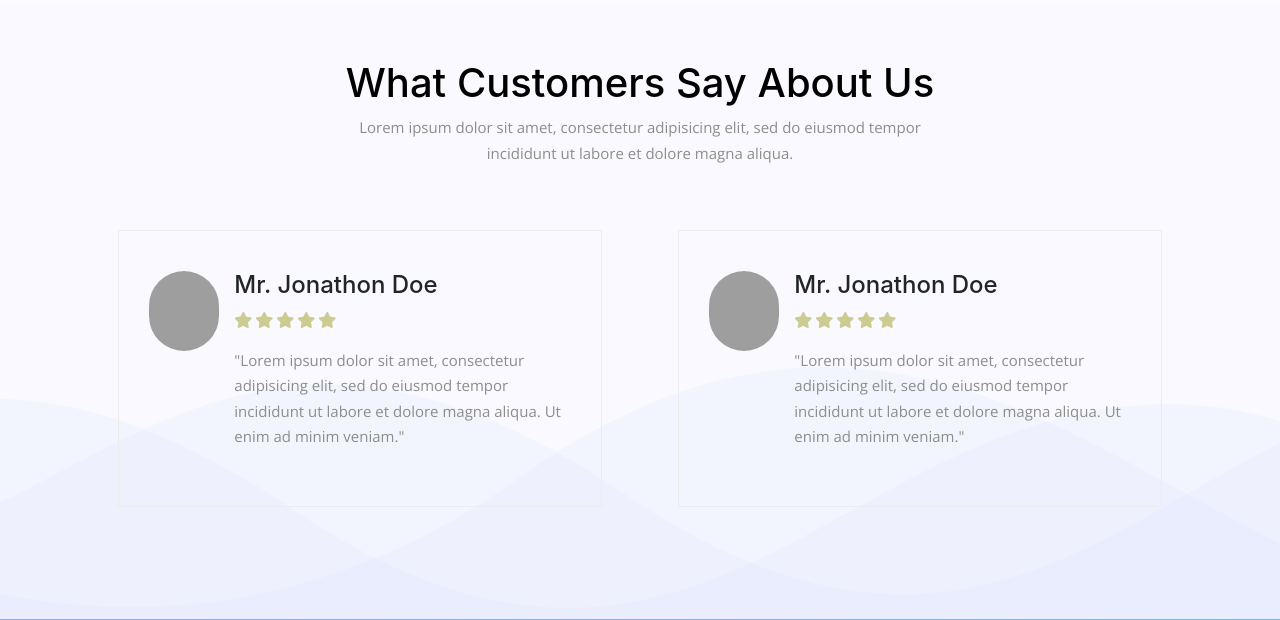
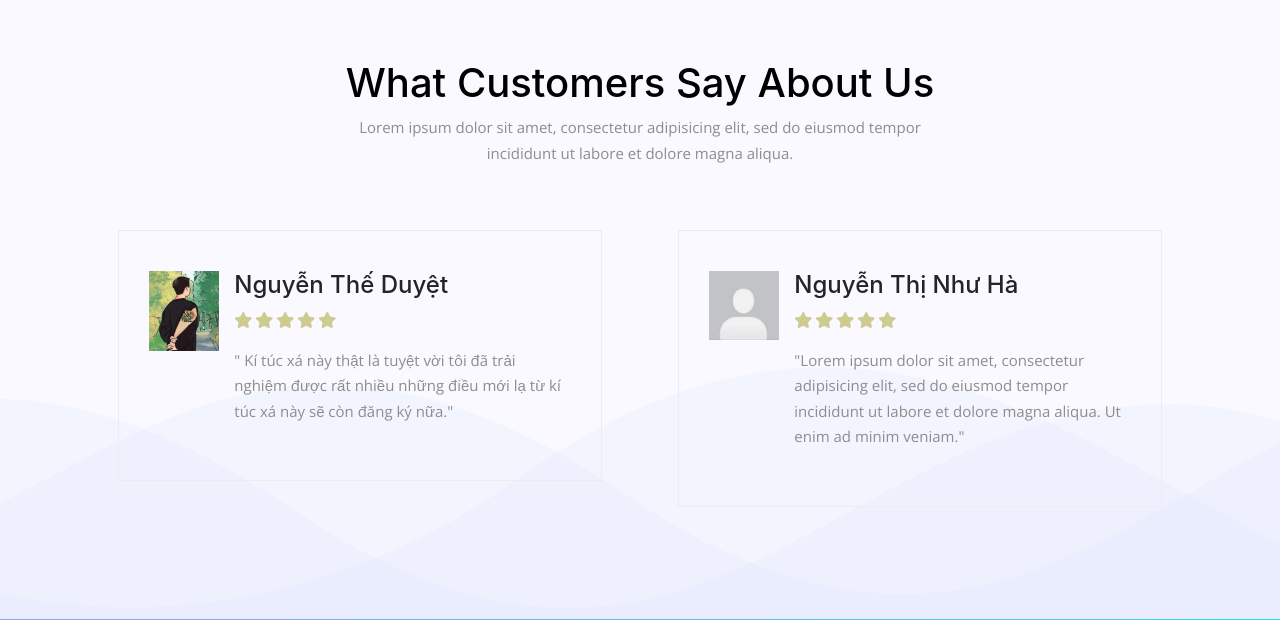
Before and after one commit to duyetnguyen-n/KTX, a PHP site: page /main.php in a window 1280 px wide. Shown: the part 3194-3814 px from the top of the page. Run offline with PHP 8.4, Linux system fonts and the light colour scheme; data comes from the database, SQL or seed files in the repository; grey boxes are pictures that could not be loaded.

```diff
--- a/assets/css/duyet-front.css
+++ b/assets/css/duyet-front.css
@@ -256,8 +256,7 @@ button.btn.butn.trial-special:hover {
 /*------*/
 /*slide6*/
 .img-boxs4 {
-    background-image: url(assets/images/1.jpg);
-    border-radius: 100px;
+    border-radius: 50%;
     max-width: 80px;
     min-height: 80px;
 }
--- a/front_end/main.php
+++ b/front_end/main.php
@@ -430,7 +430,56 @@
                             <div class="px-4 pb-3">
                                 <div class="box boxs4 row">
                                     <div class="col-3 col-md-2 no-padding">
-                                        <div class="img-boxs4 ">
+                                        <div class="img-boxs4">
+                                            <img src="../assets/img/avt1.jpg" alt="img avata" class="img-fluid">
+                                        </div>
+                                    </div>
+                                    <div class="col-9 col-md-10 pr-0">
+                                        <div class="column2-in-boxs4">
+                                            <h4>Nguyễn Thế Duyệt</h4>
+                                            <ul class="star no-padding">
+                                                <li><ic class="fa fa-star"></ic></li>
+                                                <li><ic class="fa fa-star"></ic></li>
+                                                <li><ic class="fa fa-star"></ic></li>
+                                                <li><ic class="fa fa-star"></ic></li>
+                                                <li><ic class="fa fa-star"></ic></li>
+                                            </ul>
+                                            <p class ="small-text">" Kí túc xá này thật là tuyệt vời tôi đã trải nghiệm được rất nhiều những điều mới lạ từ kí túc xá này sẽ còn đăng ký nữa."</p>
+                                        </div>
+                                    </div>
+                                </div>
+                            </div>
+                        </div>
+                        <div class="item p-4">
+                            <div class="px-4 pb-3">
+                                <div class="box boxs4 row">
+                                    <div class="col-3 col-md-2 no-padding">
+                                        <div class="img-boxs4">
+                                            <img src="../assets/img/Facebook-Avatar_3.png" alt="img avata" class="img-fluid">
+                                        </div>
+                                    </div>
+                                    <div class="col-9 col-md-10 pr-0">
+                                        <div class="column2-in-boxs4">
+                                            <h4>Nguyễn Thị Như Hà</h4>
+                                            <ul class="star no-padding">
+                                                <li><ic class="fa fa-star"></ic></li>
+                                                <li><ic class="fa fa-star"></ic></li>
+                                                <li><ic class="fa fa-star"></ic></li>
+                                                <li><ic class="fa fa-star"></ic></li>
+                                                <li><ic class="fa fa-star"></ic></li>
+                                            </ul>
+                                            <p class ="small-text">"Lorem ipsum dolor sit amet, consectetur adipisicing elit, sed do eiusmod tempor incididunt ut labore et dolore magna aliqua. Ut enim ad minim veniam."</p>
+                                        </div>
+                                    </div>
+                                </div>
+                            </div>
+                        </div>
+                        <div class="item p-4">
+                            <div class="px-4 pb-3">
+                                <div class="box boxs4 row">
+                                    <div class="col-3 col-md-2 no-padding">
+                                        <div class="img-boxs4">
+                                            <img src="../assets/img/avt1.jpg" alt="img avata" class="img-fluid">
                                         </div>
                                     </div>
                                     <div class="col-9 col-md-10 pr-0">
@@ -454,6 +503,7 @@
                                 <div class="box boxs4 row">
                                     <div class="col-3 col-md-2 no-padding">
                                         <div class="img-boxs4 ">
+                                            <img src="../assets/img/avt1.jpg" alt="img avata" class="img-fluid">
                                         </div>
                                     </div>
                                     <div class="col-9 col-md-10 pr-0">
@@ -472,82 +522,12 @@
                                 </div>
                             </div>
                         </div>
-                        <div class="item p-4">
-                            <div class="px-4 pb-3">
-                                <div class="box boxs4 row">
-                                    <div class="col-3 col-md-2 no-padding">
-                                        <div class="img-boxs4 ">
-                                        </div>
-                                    </div>
-                                    <div class="col-9 col-md-10 pr-0">
-                                        <div class="column2-in-boxs4">
-                                            <h4>Mr. Jonathon Doe</h4>
-                                            <ul class="star no-padding">
-                                                <li><ic class="fa fa-star"></ic></li>
-                                                <li><ic class="fa fa-star"></ic></li>
-                                                <li><ic class="fa fa-star"></ic></li>
-                                                <li><ic class="fa fa-star"></ic></li>
-                                                <li><ic class="fa fa-star"></ic></li>
-                                            </ul>
-                                            <p class ="small-text">"Lorem ipsum dolor sit amet, consectetur adipisicing elit, sed do eiusmod tempor incididunt ut labore et dolore magna aliqua. Ut enim ad minim veniam."</p>
-                                        </div>
-                                    </div>
-                                </div>
-                            </div>
-                        </div>
-                        <div class="item p-4">
-                            <div class="px-4 pb-3">
-                                <div class="box boxs4 row">
-                                    <div class="col-3 col-md-2 no-padding">
-                                        <div class="img-boxs4 ">
-                                        </div>
-                                    </div>
-                                    <div class="col-9 col-md-10 pr-0">
-                                        <div class="column2-in-boxs4">
-                                            <h4>Mr. Jonathon Doe</h4>
-                                            <ul class="star no-padding">
-                                                <li><ic class="fa fa-star"></ic></li>
-                                                <li><ic class="fa fa-star"></ic></li>
-                                                <li><ic class="fa fa-star"></ic></li>
-                                                <li><ic class="fa fa-star"></ic></li>
-                                                <li><ic class="fa fa-star"></ic></li>
-                                            </ul>
-                                            <p class ="small-text">"Lorem ipsum dolor sit amet, consectetur adipisicing elit, sed do eiusmod tempor incididunt ut labore et dolore magna aliqua. Ut enim ad minim veniam."</p>
-                                        </div>
-                                    </div>
-                                </div>
-                            </div>
-                        </div>
-                        <div class="item p-4">
-                            <div class="px-4 pb-3">
-                                <div class="box boxs4 row">
-                                    <div class="col-3 col-md-2 no-padding">
-                                        <div class="img-boxs4 ">
-                                        </div>
-                                    </div>
-                                    <div class="col-9 col-md-10 pr-0">
-                                        <div class="column2-in-boxs4">
-                                            <h4>Mr. Jonathon Doe</h4>
-                                            <ul class="star no-padding">
-                                                <li><ic class="fa fa-star"></ic></li>
-                                                <li><ic class="fa fa-star"></ic></li>
-                                                <li><ic class="fa fa-star"></ic></li>
-                                                <li><ic class="fa fa-star"></ic></li>
-                                                <li><ic class="fa fa-star"></ic></li>
-                                            </ul>
-                                            <p class ="small-text">"Lorem ipsum dolor sit amet, consectetur adipisicing elit, sed do eiusmod tempor incididunt ut labore et dolore magna aliqua. Ut enim ad minim veniam."</p>
-                                        </div>
-                                    </div>
-                                </div>
-                            </div>
-                        </div>
-
                     </div>
                     <script>
                         $(".owl-carousel").owlCarousel({
-                            loop:true,
+                            // loop:true,
                             margin:10,
-                            autoplay:true,
+                            // autoplay:true,
                             autoplayTimeout:5000,
                             autoplayHoverPause:true,
                             responsiveClass:true,
```
Also changed, not shown: back_end/delete-room.php (+1 -8 lines), assets/img/avt1.jpg (added), 2 other files.
